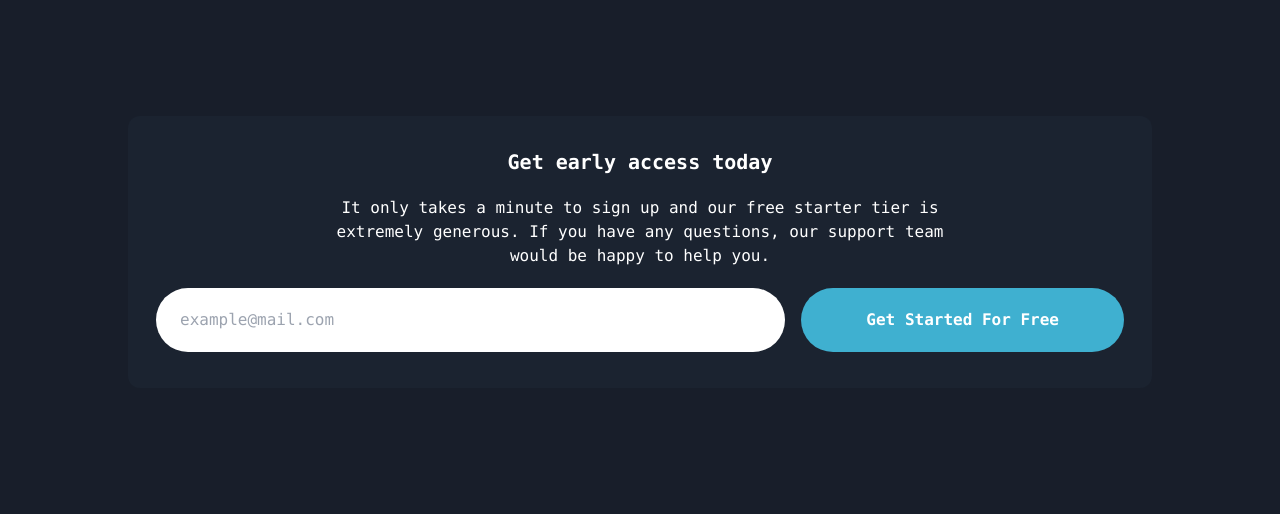
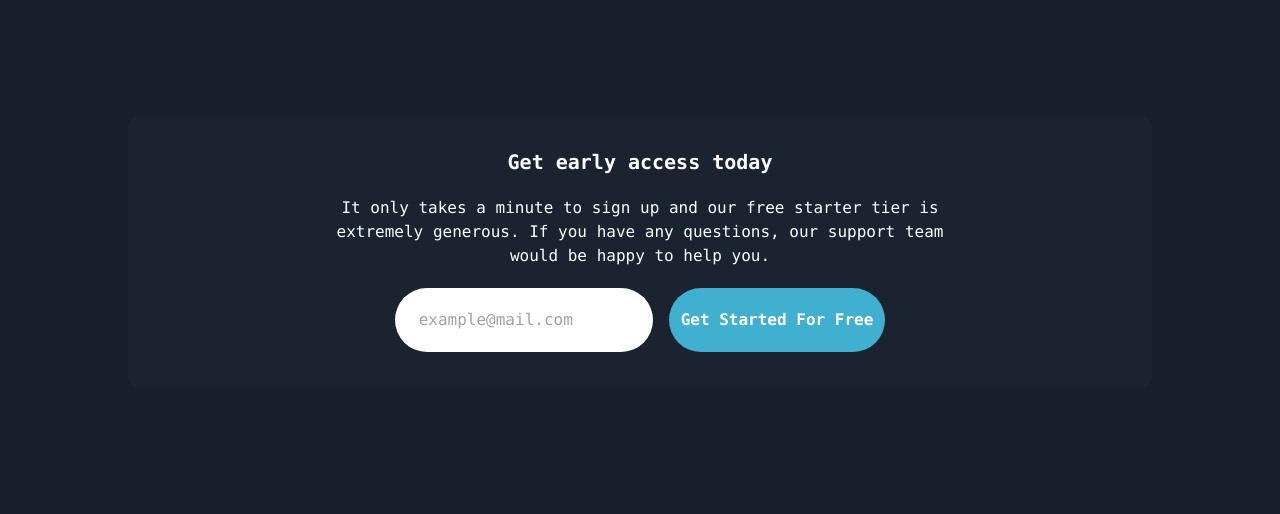
Before and after one commit to moha911mad/flow, a plain HTML site: page index.html in a window 1280 px wide. Shown: the part 3004-3518 px from the top of the page. Drawn offline with nearby package versions, Linux system fonts and the light colour scheme.

Commit message:
Update index.html

```diff
--- a/index.html
+++ b/index.html
@@ -243,7 +243,7 @@ body {
 
         </div>
         <div
-            class="cotetus text-white font-mono flex flex-col justify-center items-center w-full mt-60 md:text-center">
+            class="cotetus text-white font-mono flex flex-col justify-center items-center w-full mt-60 md:text-center ">
 
             <div
                 class="flex flex-col items-center justify-center w-[80%] bg-[#1b2330] px-7 rounded-xl">
@@ -255,14 +255,14 @@ body {
                     to help you.
                 </p>
 
-                <!-- container جديد للإيميل + الزر -->
+                <!-- container  للإيميل + الزر -->
                 <div
-                    class="flex flex-col md:flex-row items-center justify-center gap-4 md:w-full  pb-9">
+                    class="flex flex-col md:flex-row items-center justify-center gap-4  md:w-1/  pb-9">
                     <input type="email" placeholder="example@mail.com"
-                        class="bg-white text-black py-5 px-6 flex-1 rounded-full border-transparent ">
+                        class="bg-white text-black py-5 px-6 flex-1 rounded-full md:w-1/3 border-transparent ">
 
                     <button type="submit"
-                        class="bg-[#3fb0d0] py-5 px-8 md:px-3 rounded-full font-bold cursor-pointer  md:w-1/3">
+                        class="bg-[#3fb0d0] py-5 px-8 md:px-3 rounded-full font-bold cursor-pointer ">
                         Get Started For Free
                     </button>
                 </div>
```
